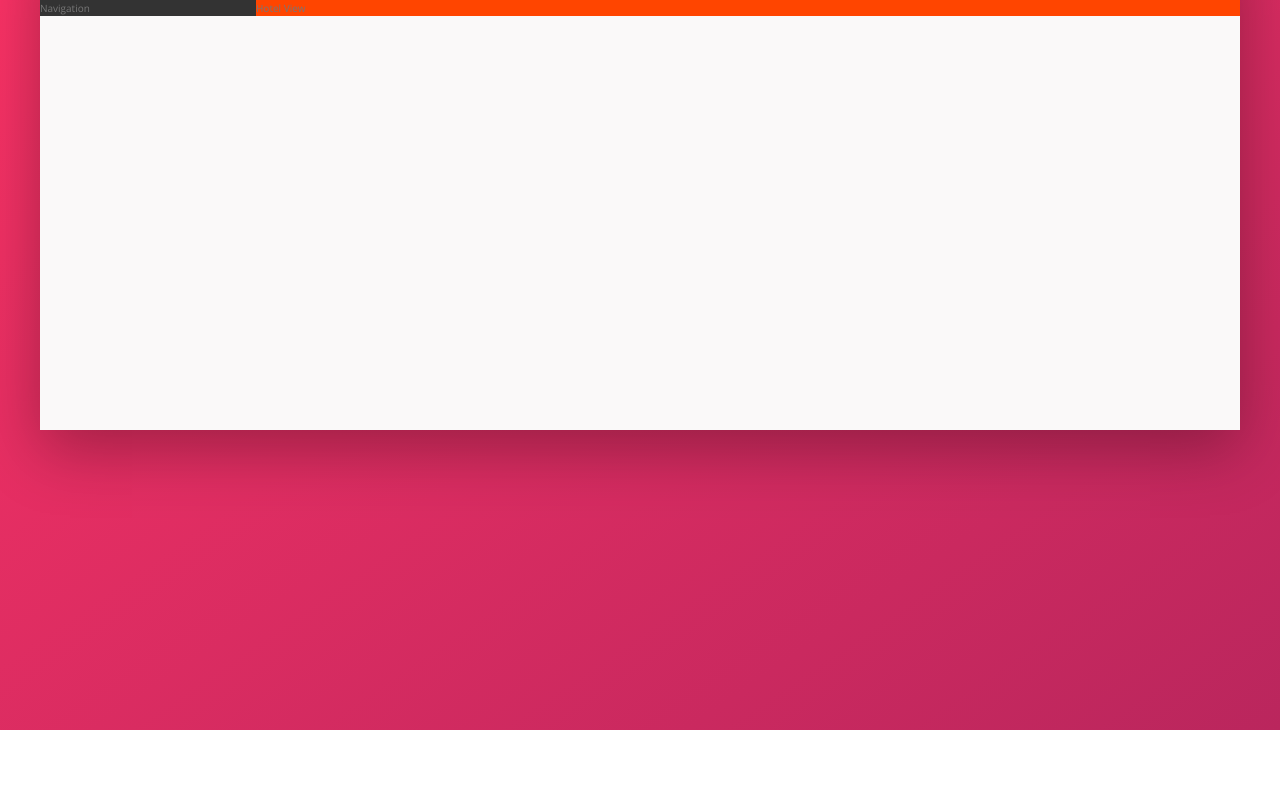
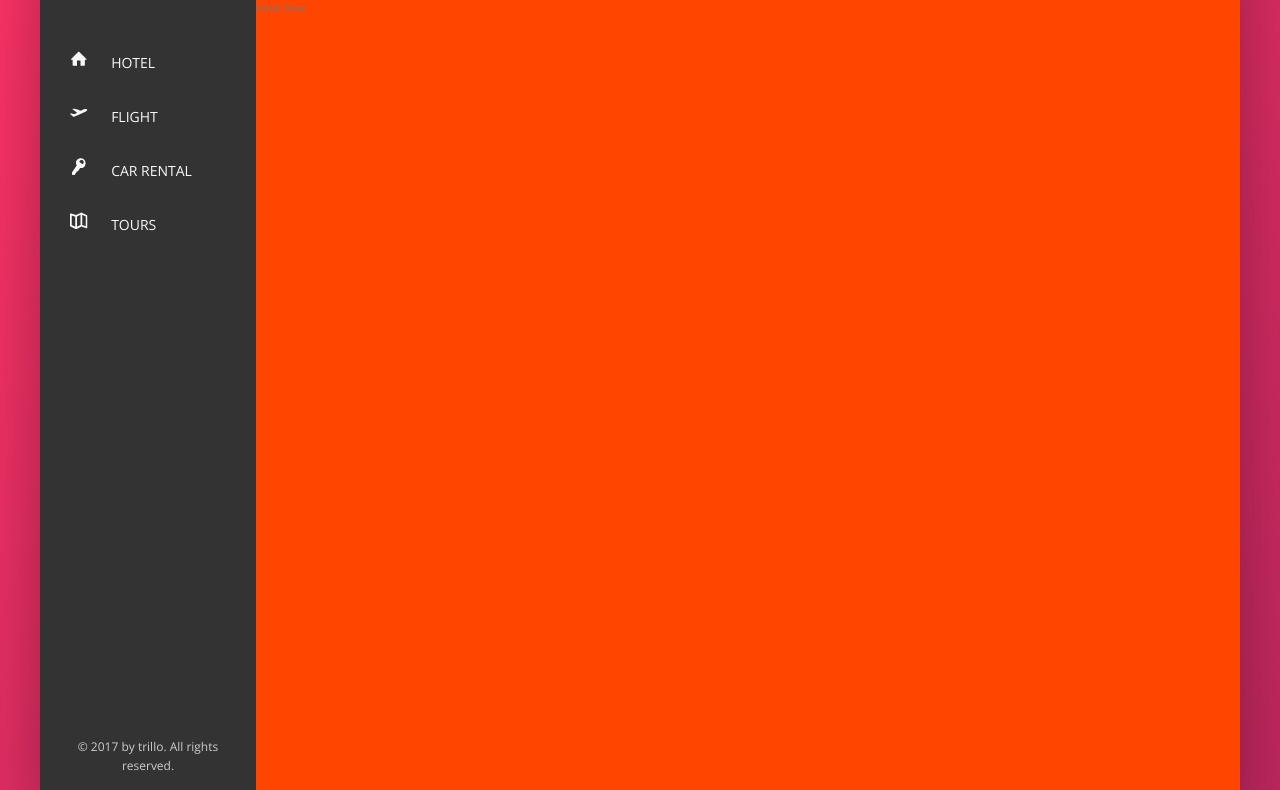
Before and after one commit to wzheng10/Trillo, a website: page index.html in a window 1280 px wide. Shown: the part 150-940 px from the top of the page. Before the commit the page ends 880 px from the top, so only its background shows below. Drawn offline with nearby package versions, Linux system fonts and the light colour scheme.

Commit message:
Side Nav fixed

```diff
--- a/index.html
+++ b/index.html
@@ -46,8 +46,46 @@
 
             <div class="content">
                 <nav class="sidebar">
-                    Navigation
+                    <ul class="side-nav">
+                        <li class="side-nav__item">
+                            <a href="#" class="side-nav__link">
+                                <svg class="side-nav__icon">
+                                    <use xlink:href="img/sprite.svg#icon-home"></use>
+                                </svg>
+                                <span>Hotel</span>
+                            </a>
+                        </li>
+                        <li class="side-nav__item">
+                            <a href="#" class="side-nav__link">
+                                <svg class="side-nav__icon">
+                                    <use xlink:href="img/sprite.svg#icon-aircraft-take-off"></use>
+                                </svg>
+                                <span>Flight</span>
+                            </a>
+                        </li>
+                        <li class="side-nav__item">
+                            <a href="#" class="side-nav__link">
+                                <svg class="side-nav__icon">
+                                    <use xlink:href="img/sprite.svg#icon-key"></use>
+                                </svg>
+                                <span>Car Rental</span>
+                            </a>
+                        </li>
+                        <li class="side-nav__item">
+                            <a href="#" class="side-nav__link">
+                                <svg class="side-nav__icon">
+                                    <use xlink:href="img/sprite.svg#icon-map"></use>
+                                </svg>
+                                <span>Tours</span>
+                            </a>
+                        </li>
+                    </ul>
+
+                    <div class="legal">
+                        &copy 2017 by trillo. All rights reserved.
+                    </div>
                 </nav>
+
                 <main class="hotel-view">
                     Hotel View
                 </main>
--- a/sass/_components.scss
+++ b/sass/_components.scss
@@ -1,6 +1,6 @@
 .logo {
     height: 3.25rem;
-    margin: 3rem;
+    margin-left: 2rem;
 
 }
 
@@ -14,7 +14,7 @@
     &__input {
         font-family: inherit;
         font-size: inherit;
-        color: inhert;
+        color: inherit;
         background-color: var(--color-grey-light-2);
         border: none;
         padding: .7rem 2rem;
@@ -55,7 +55,7 @@
     &__icon {
         height: 2rem;
         width: 2rem;
-        fill: var(--color-grey-dark-3)
+        fill: var(--color-grey-dark-3);
     }
 }
 
@@ -118,3 +118,41 @@
 
     }
 }
+
+.side-nav {
+    font-size: 1.4rem;
+    list-style: none;
+    margin-top: 3.5rem;
+
+    &__item {
+
+    }
+
+    &__link {
+
+    }
+
+    &__link:link,
+    &__link:visited{
+        color: var(--color-grey-light-1);
+        text-decoration: none;
+        text-transform: uppercase;
+        display: block;
+        padding: 1.5rem 3rem;
+    }
+
+    &__icon {
+
+        width: 1.75rem;
+        height: 1.75rem;
+        margin-right: 2rem;
+        fill: currentColor;
+
+    }
+}
+.legal {
+    font-size: 1.2rem;
+    color: var(--color-grey-light-4);
+    text-align: center;
+    padding: 2.5rem;
+}
--- a/sass/_layout.scss
+++ b/sass/_layout.scss
@@ -26,9 +26,14 @@
     background-color: var(--color-grey-dark-1);
 
     flex: 0 0 18%;
+
+    display: flex;
+    flex-direction: column;
+    justify-content: space-between;
 }
 
 .hotel-view {
     background-color: orangered;
     flex: 1;
+    height: 80rem;
 }
```
Also changed, not shown: css/style.css.
